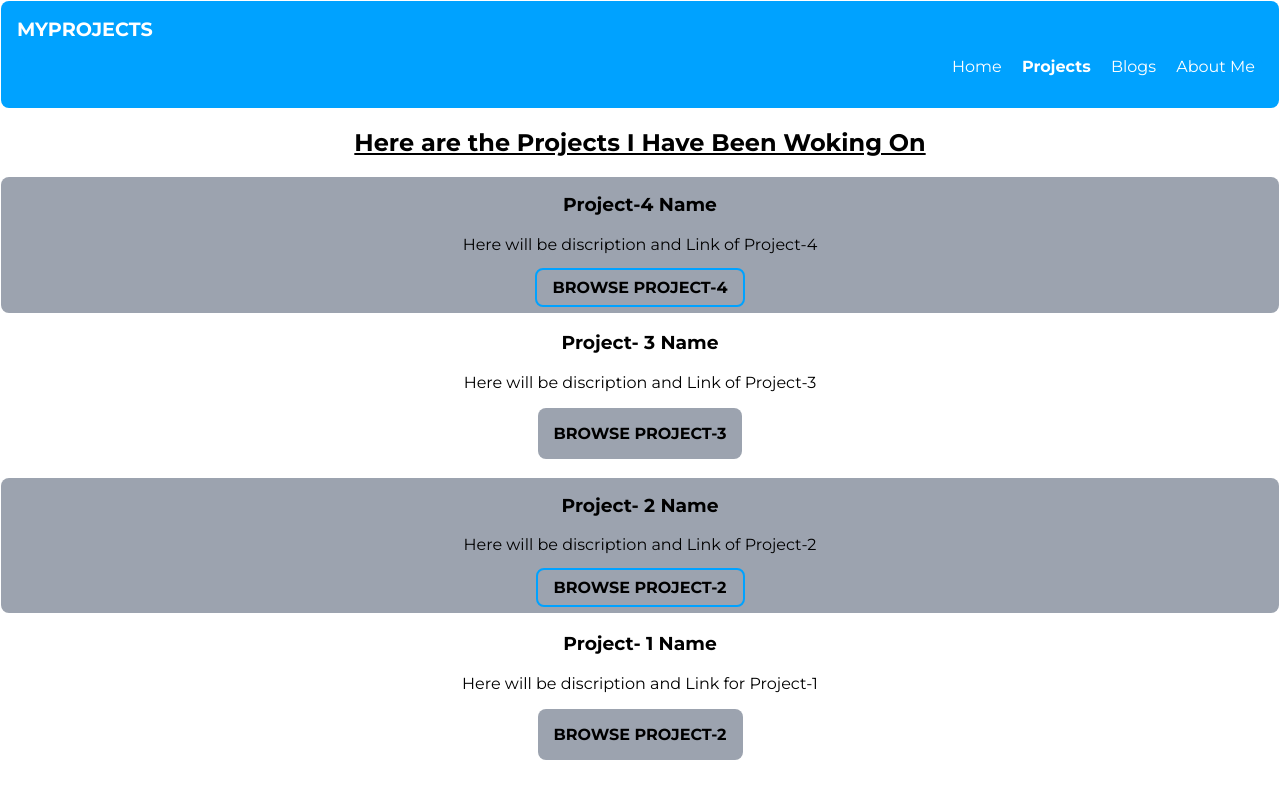
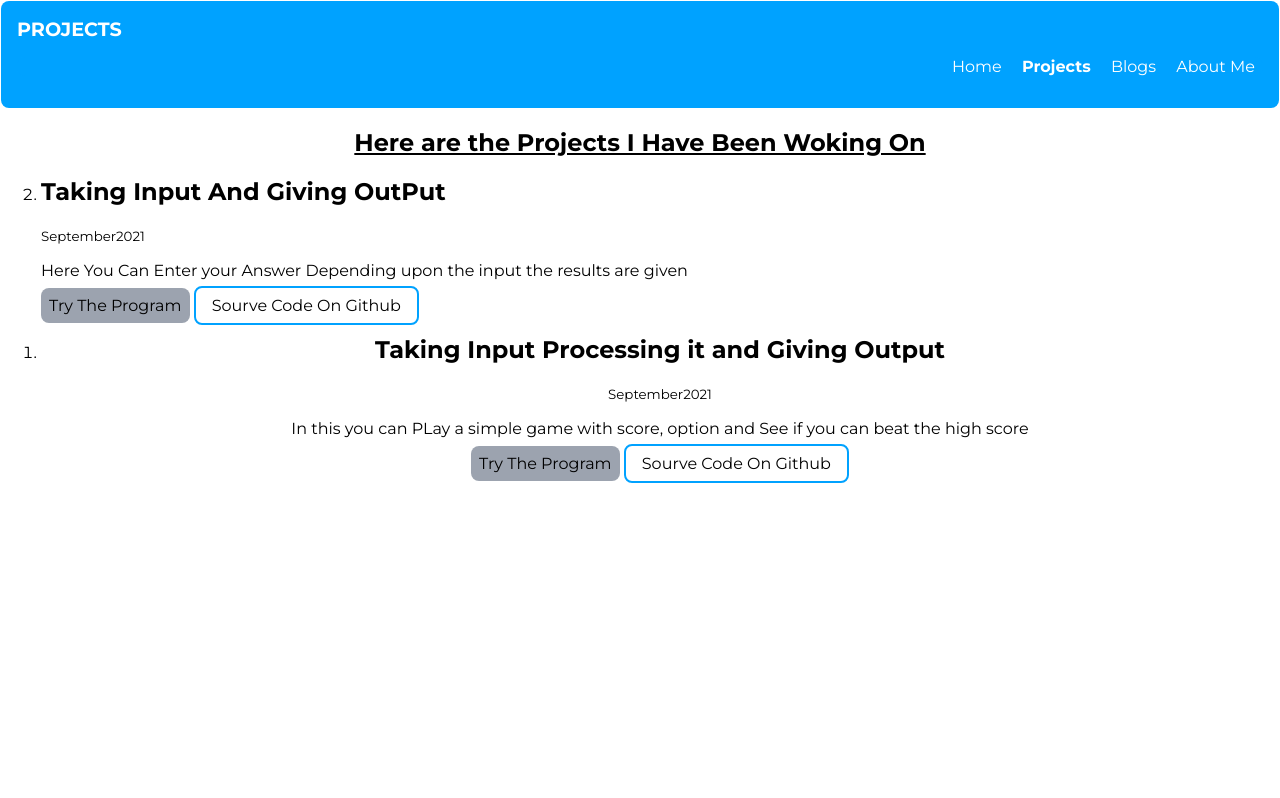
Before and after one commit to NikunjMalani3/FirstWorkingWebiste, a plain HTML site: page Project.html in a window 1280 px wide. Drawn offline with Linux system fonts and the light colour scheme.

Commit message:
Update:Project.html

```diff
--- a/Project.html
+++ b/Project.html
@@ -11,7 +11,7 @@
 
 <body>
     <nav class="navigation">
-        <div class="innavigation">MYPROJECTS</div>
+        <div class="innavigation">PROJECTS</div>
         <ul class="nonbulletnavlist">
             <li class="inlinenavlist">
                 <a class="thirdlink" href="index.html">Home</a>
@@ -28,23 +28,54 @@
         </ul>
 
     </nav>
-    <h2 class="project-heading ">Here are the Projects I Have Been Woking On</h2>
+
+
+    <h2 class="project-heading">Here are the Projects I Have Been Woking On</h2>
+    <ol reversed>
+
+        <li class="project-list">
+            <h2>Taking Input And Giving OutPut</h2>
+            <small>September2021</small>
+            <p>Here You Can Enter your Answer Depending upon the input the results are given</p>
+            <a class="primary-link" href="/">Try The Program</a>
+            <a class="secondary-link" href="/">Sourve Code On Github</a>
+        </li>
+
+
+    <li  class="container-project-list">
+        <h2>Taking Input Processing it and Giving Output</h2>
+        <small>September2021</small>
+        <p> In this you can PLay a simple game with score, option and See if you can beat the high score</p>
+        <a class="primary-link" href="/">Try The Program</a>
+            <a class="secondary-link" href="/">Sourve Code On Github</a></li>
+    </ol>
+
+
+</html>
+
+
+
+
+
+
+
+<!-- <h2 class="project-heading ">Here are the Projects I Have Been Woking On</h2>
     <section class="sectionone">
         <h3 class="headinginsectionone">Project-4 Name</h3>
-        <p class="container-sectionone">Here will be discription  and Link of Project-4 </p>
-                <a class="secondary-link" href="/"><STRONG>BROWSE PROJECT-4</STRONG></a>
+        <p class="container-sectionone">Here will be discription and Link of Project-4 </p>
+        <a class="secondary-link" href="/"><STRONG>BROWSE PROJECT-4</STRONG></a>
 
 
     </section>
     <section class="sectiontwo">
         <h3 class="headinginsectiontwo">Project- 3 Name</h3>
-        <p class="container-sectiontwo"> Here will be discription  and Link of Project-3 </p>
+        <p class="container-sectiontwo"> Here will be discription and Link of Project-3 </p>
         <a class="primary-link" href="Project.html"><STRONG>BROWSE PROJECT-3</STRONG></a>
     </section>
 
     <section class="sectionone">
         <h3 class="headinginsectionone">Project- 2 Name</h3>
-        <p class="container-sectionone">Here will be discription  and Link of Project-2
+        <p class="container-sectionone">Here will be discription and Link of Project-2
         </p>
         <a class="secondary-link" href="/"><STRONG>BROWSE PROJECT-2</STRONG></a>
 
@@ -53,8 +84,5 @@
     <section class="sectiontwo">
         <h3 class="headinginsectiontwo">Project- 1 Name</h3>
         <p class="container-sectiontwo">Here will be discription and Link for Project-1</p>
-        <a class="primary-link" href="/"><STRONG>BROWSE PROJECT-2</STRONG></a>
-    </section>
-</body>
-
-</html>
+        <a class="primary-link" href="/"><STRONG>BROWSE PROJECT-1</STRONG></a>
+    </section> -->
--- a/styles.css
+++ b/styles.css
@@ -33,7 +33,7 @@ hr {
 
 .primary-link {
     text-decoration: none;
-    padding: 1rem 1rem;
+    padding: 0.5rem 0.5rem;
     border-radius: 0.5rem;
 }
 
@@ -114,7 +114,8 @@ hr {
     border-radius: 0.5rem 0.5rem;
     padding-bottom: 1rem;
 }
-.headinginsectionone{
+
+.headinginsectionone {
     padding-top: 1rem;
 }
 
@@ -174,9 +175,7 @@ hr {
     text-decoration: underline;
 }
 
-/* .primary--link{
-    color: BLACK;
-    text-decoration: none;
-    padding: 1rem 1rem;
-    border-radius: 0.5rem;
-    background-color: var(--primary-color); */
+.container-project-list{
+    margin:auto;
+    text-align: center;
+}
```
Also changed, not shown: Blogs.html (+26 -0 lines).
